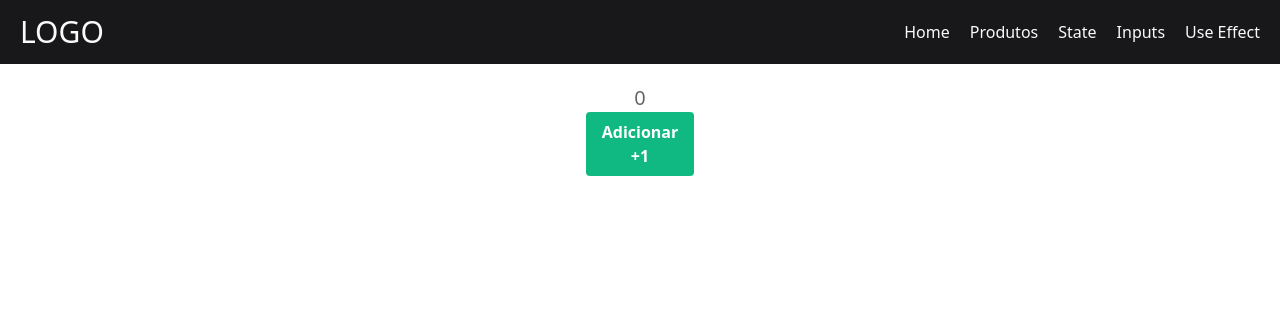
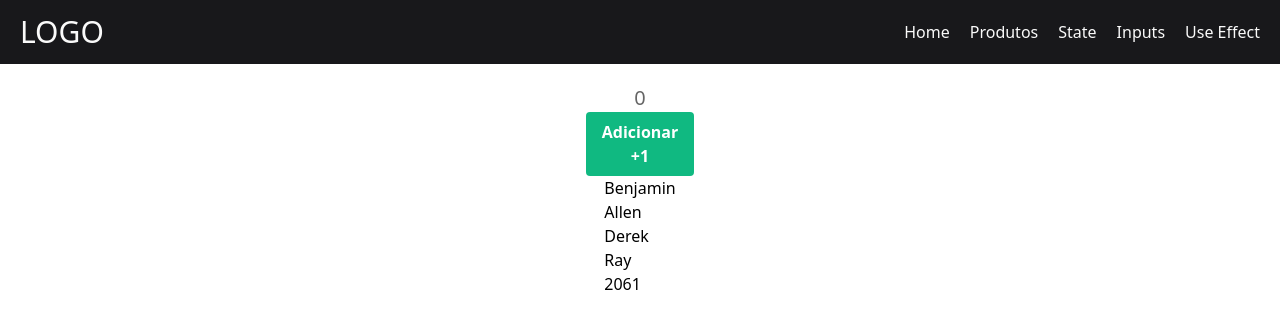
Before and after one commit to JonathanMotta4/curso-react-next, a Next.js app in the folder projeto-1/: page /useeffect in a window 1280 px wide. Shown: the top 328 px of the page. Built offline with nearby package versions, Linux system fonts and the light colour scheme.

Commit message:
aula 24 concluida

```diff
--- /dev/null
+++ b/projeto-1/src/components/Globals.tsx
@@ -0,0 +1,5 @@
+export default class Globals {
+  static nome = 'Benjamin Allen'
+  static nome2 = 'Derek Ray'
+  static ano = 2061
+}
--- a/projeto-1/src/pages/inputs/index.tsx
+++ b/projeto-1/src/pages/inputs/index.tsx
@@ -1,6 +1,6 @@
 import Topo from '@/components/Topo'
 import { useState } from 'react'
-
+import Globals from '@/components/Globals'
 export default function PaginaInputs() {
   const [nome, setNome] = useState<string>('')
   const [pais, setPais] = useState('')
@@ -40,6 +40,7 @@ export default function PaginaInputs() {
     'Botswana',
     'Vatican City',
   ]
+
   return (
     <>
       <Topo />
@@ -67,6 +68,11 @@ export default function PaginaInputs() {
         <span>{nome} </span>
         <span>{pais}</span>
       </div>
+      <div className="flex flex-col">
+        <span>{Globals.nome}</span>
+        <span>{Globals.nome2}</span>
+        <span>{Globals.ano}</span>
+      </div>
     </>
   )
 }
--- a/projeto-1/src/pages/useeffect/index.tsx
+++ b/projeto-1/src/pages/useeffect/index.tsx
@@ -1,27 +1,37 @@
+import Globals from '@/components/Globals'
 import Topo from '@/components/Topo'
 import { useEffect, useState } from 'react'
 
 export default function PaginaUseEffect() {
   const [aux, setAux] = useState(0)
-  useEffect(() => {
-    console.log('useEffect disparado')
-  }, [aux])
+
   function add() {
     let a = aux
     a++
     setAux(a)
   }
+  useEffect(() => {
+    Globals.nome = 'Edna Curry'
+    Globals.nome2 = 'Ellen Collier'
+    Globals.ano = 2075
+  }, [])
   return (
     <div>
       <Topo />
       <div className="mx-auto mt-5 flex w-10 flex-col items-center">
         <p className="text-xl opacity-60">{aux}</p>
+
         <button
           className="rounded bg-emerald-500 px-4 py-2 font-semibold text-white"
           onClick={add}
         >
           Adicionar +1
         </button>
+        <div className="flex flex-col">
+          <p>{Globals.nome}</p>
+          <p>{Globals.nome2}</p>
+          <p>{Globals.ano}</p>
+        </div>
       </div>
     </div>
   )
```
